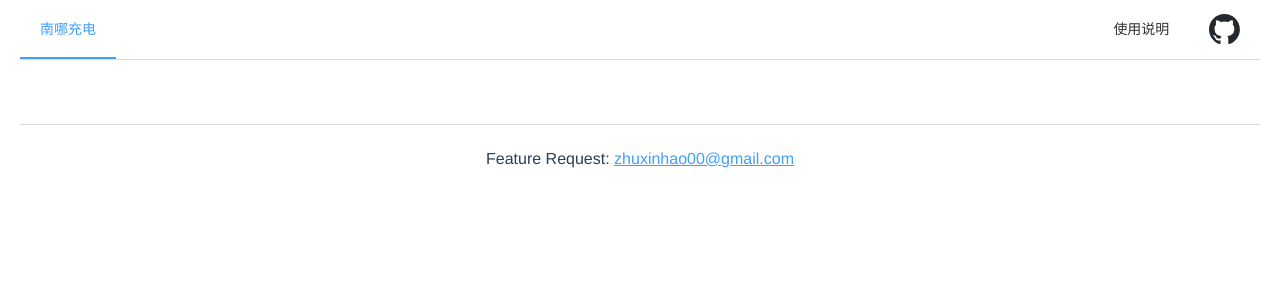
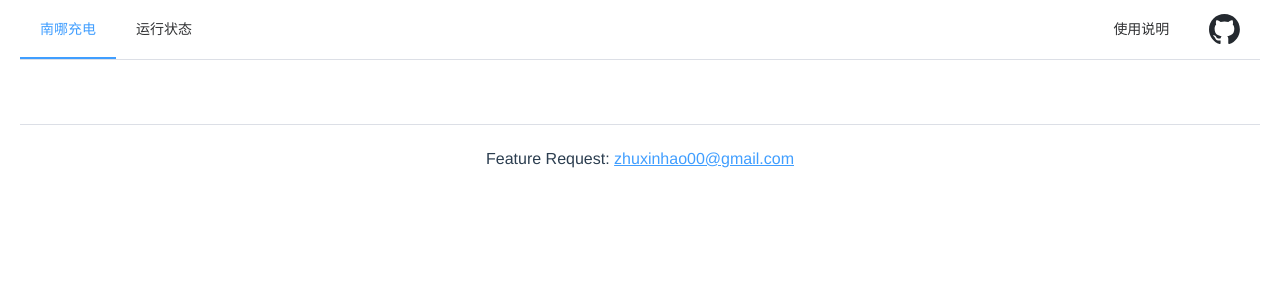
Before and after one commit to EricZhu-42/ChargingStationMonitor, a Vue app: page / in a window 1280 px wide. Shown: the top 300 px of the page. Built offline with nearby package versions, Linux system fonts and the light colour scheme; no server answers.

Commit message:
Add Uptime Page

```diff
--- a/src/components/MyHeader.vue
+++ b/src/components/MyHeader.vue
@@ -16,10 +16,15 @@ const dialogVisible = ref(false)
     @select="handleSelect"
   >
     <el-menu-item index="0">南哪充电</el-menu-item>
+    <el-menu-item index="1">
+      <a href="https://stats.uptimerobot.com/nVpKhKGEtd" target="_blank" style="text-decoration:none">
+        运行状态
+      </a>
+    </el-menu-item>
 
     <div class="flex-grow" />
-    <el-menu-item index="1" @click="dialogVisible = true">使用说明</el-menu-item>
-    <el-menu-item index="2">
+    <el-menu-item index="2" @click="dialogVisible = true">使用说明</el-menu-item>
+    <el-menu-item index="3">
       <div style="display: flex; align-items: center;">
         <a href="https://github.com/EricZhu-42/ChargingStationMonitor" style="display: flex">
           <img style="height: 30px" src="/src/assets/github-mark.svg"/>
```
